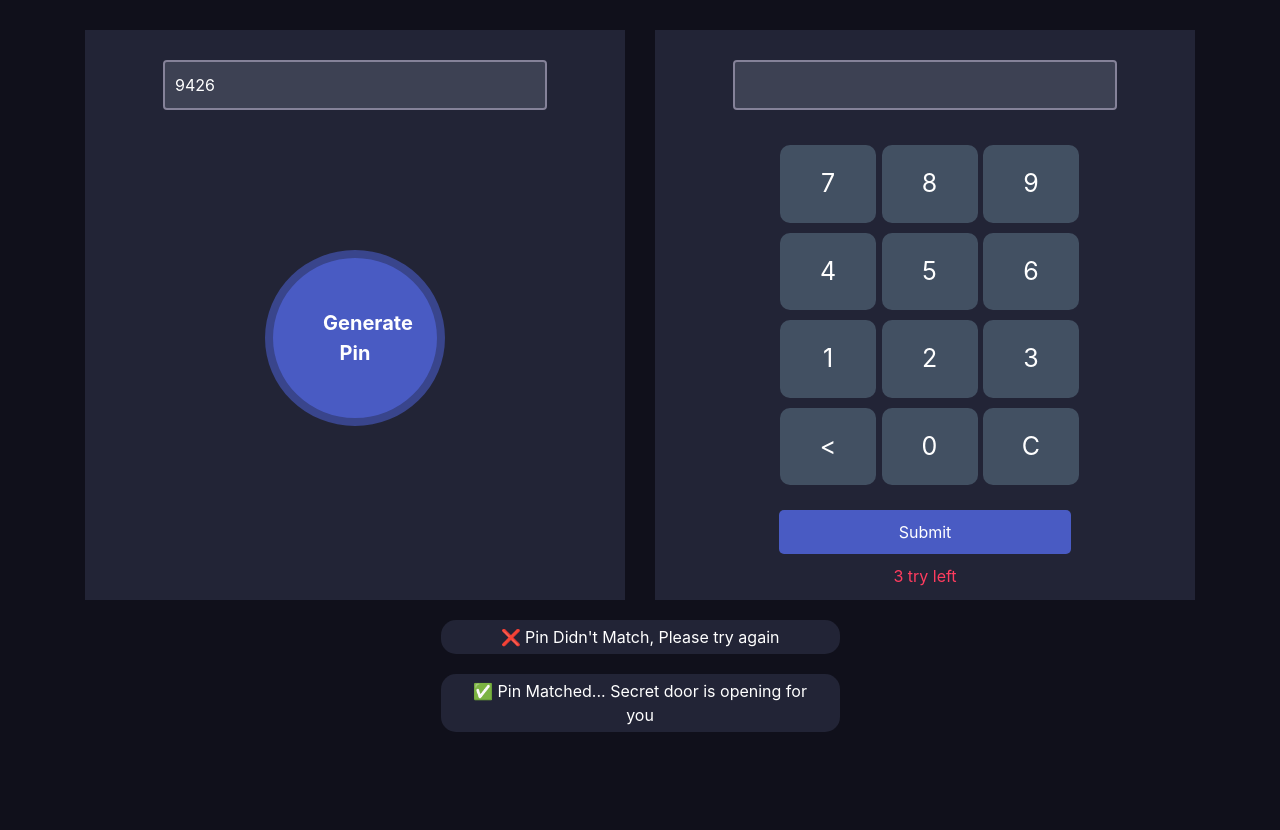
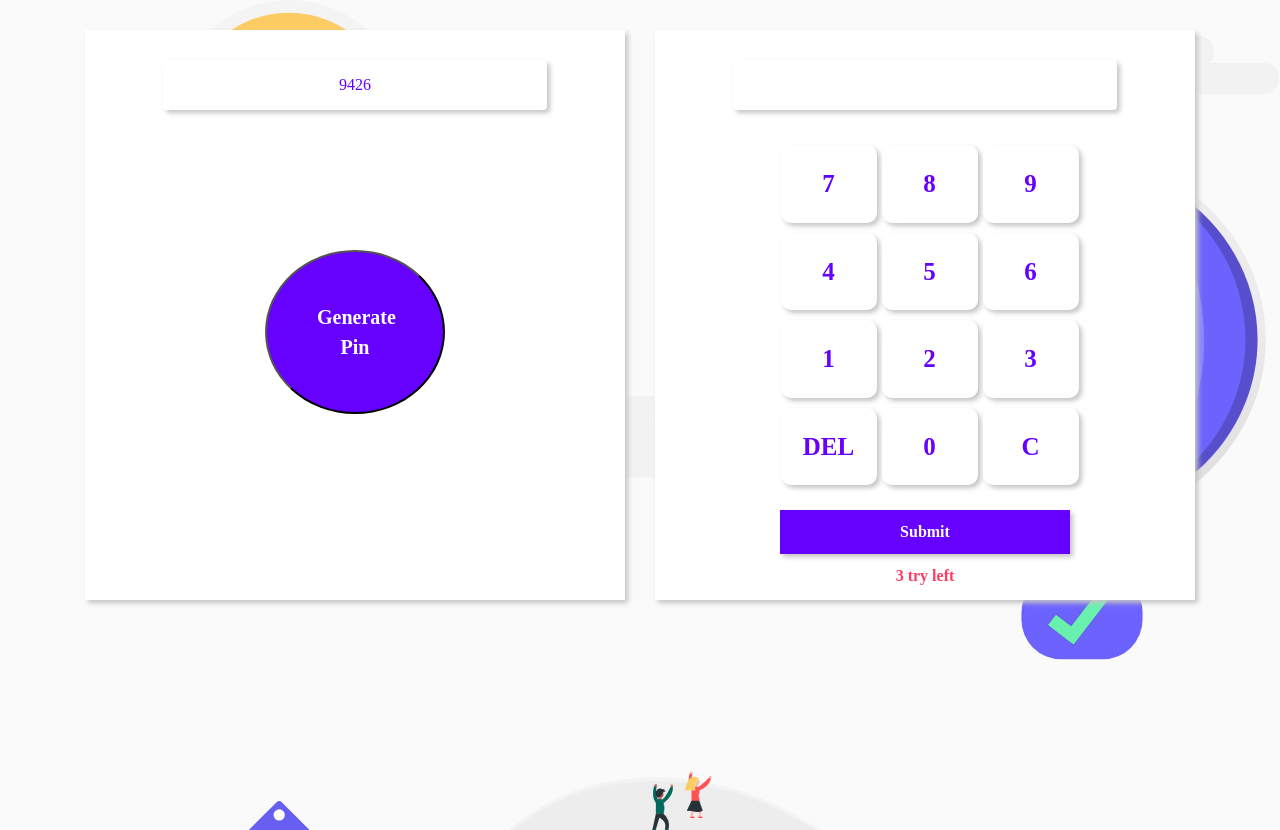
Before and after one commit to ahmfahim/pin-matcher-master, a plain HTML site: page index.html in a window 1280 px wide. Both pictures are taken after typing "Sample" into the empty fields and a click on the button "Generate Pin". Drawn offline with nearby package versions, Linux system fonts and the light colour scheme.

Commit message:
complete

```diff
--- a/index.html
+++ b/index.html
@@ -18,31 +18,31 @@
             </div>
             <div class="col-md-6">
                 <div class="input-section half-width">
-                    <input class="form-control" type="text">
+                    <input id="input-submit-pin" class="form-control" type="text">
                     <div class="numbers">
                         <div class="calc-body">
                             <div class="calc-button-row">
-                              <div class="button">7</div>
-                              <div class="button">8</div>
-                              <div class="button">9</div>
+                              <div id="btn-7" class="button">7</div>
+                              <div id="btn-8" class="button">8</div>
+                              <div id="btn-9" class="button">9</div>
                             </div>
                             <div class="calc-button-row">
-                              <div class="button">4</div>
-                              <div class="button">5</div>
-                              <div class="button">6</div>
+                              <div id="btn-4" class="button">4</div>
+                              <div id="btn-5" class="button">5</div>
+                              <div id="btn-6" class="button">6</div>
                             </div>
                             <div class="calc-button-row">
-                              <div class="button">1</div>
-                              <div class="button">2</div>
-                              <div class="button">3</div>
+                              <div id="btn-1" class="button">1</div>
+                              <div id="btn-2" class="button">2</div>
+                              <div id="btn-3" class="button">3</div>
                             </div>
                             <div class="calc-button-row">
-                                <div class="button"><</div>
-                                <div class="button">0</div>
-                                <div class="button">C</div>
+                                <div id="btn-delet" class="button">DEL</div>
+                                <div id="btn-0" class="button">0</div>
+                                <div id="btn-clear" class="button">C</div>
                             </div>
                             <div>
-                                <button type="submit" class="submit-btn">Submit</button>
+                                <button id="submit-btn" type="submit" class="submit-btn">Submit</button>
                                 <p class="action-left">3 try left</p>
                             </div>
                     </div>
@@ -50,8 +50,8 @@
             </div>
         </div>
         <div class="notify-section">
-            <p class="notify">❌ Pin Didn't Match, Please try again</p>
-            <p class="notify">✅ Pin Matched... Secret door is opening for you</p>
+            <p class="notify" id="wrong-pin">❌ Pin Didn't Match, Please try again</p>
+            <p class="notify" id="right-pin">✅ Pin Matched... Secret door is opening for you</p>
         </div>
     </div>
 
--- a/index.js
+++ b/index.js
@@ -1,7 +1,63 @@
-let pinGeneratorBtn = document.getElementById("pin-generator-btn");
-pinGeneratorBtn.addEventListener("click", function(){
+// get button id and set addEventlistener
+function getBtnId(idName, callback){
+	document.getElementById(idName).addEventListener("click" , callback)
+};
+function getId(id){
+    document.getElementById(id);
+}
+
+//pin generator
+let pinNumber =document.getElementById("pin-number");
+let generatorBtn = getBtnId("pin-generator-btn", function(){
     let randomNumber= parseInt(Math.floor(1000 + Math.random() * 9000));
-    let pinNumber =document.getElementById("pin-number");
+    document.querySelector('.action-left').innerHTML = 3+' try left'
     pinNumber.value = randomNumber;
     document.getElementById("pin-number").innerText = randomNumber;
+
+    document.getElementById("right-pin").style.display ="none";
+    document.getElementById("wrong-pin").style.display = "none";
 })
+
+// get input-submit-pin id
+let inputSubmitPin = document.getElementById("input-submit-pin");
+
+// button
+let seven = getBtnId("btn-7", ()=>{inputSubmitPin.value += 7;});
+let eight = getBtnId("btn-8", ()=>{inputSubmitPin.value += 8;});
+let nine = getBtnId("btn-9", ()=>{inputSubmitPin.value += 9;});
+let four = getBtnId("btn-4", ()=>{inputSubmitPin.value += 4;});
+let five = getBtnId("btn-5", ()=>{inputSubmitPin.value += 5;});
+let six = getBtnId("btn-6", ()=>{inputSubmitPin.value += 6;});
+let one = getBtnId("btn-1", ()=>{inputSubmitPin.value += 1;});
+let two = getBtnId("btn-2", ()=>{inputSubmitPin.value += 2;});
+let three = getBtnId("btn-3", ()=>{inputSubmitPin.value += 3;});
+let zero = getBtnId("btn-0", ()=>{inputSubmitPin.value += 0;});
+let delet = getBtnId("btn-delet", ()=>{inputSubmitPin.value = (inputSubmitPin.value).slice(0, -1);});
+let clear = getBtnId("btn-clear", ()=>{inputSubmitPin.value ="" ;});
+
+// submit section
+let count = 2;
+let submitBtn = getBtnId("submit-btn", ()=>{
+    if(pinNumber.value == ''){
+        alert('Generate Your Pin');
+    }else if(inputSubmitPin.value == ''){
+        alert("Enter the pin that you generate!");
+    }else if(inputSubmitPin.value == pinNumber.value){
+        document.getElementById("right-pin").style.display ="block";
+        document.getElementById("wrong-pin").style.display = "none";
+        inputSubmitPin.value = '';
+        pinNumbe.value = '';
+        document.querySelector('.action-left').innerHTML = ''
+    }else{
+        document.getElementById("right-pin").style.display ="none";
+        document.getElementById("wrong-pin").style.display = "block";
+        if(count < 1){
+            document.querySelector('.action-left').innerHTML = 'No more try'
+            inputSubmitPin.value = '';
+            pinNumber.value = '';
+        }else{
+            document.querySelector('.action-left').innerHTML = count-- + ' try left'
+            inputSubmitPin.value = '';
+        }
+    }
+});
--- a/style.css
+++ b/style.css
@@ -1,9 +1,14 @@
 *{
     box-sizing: border-box;
+    font-family: 'Times New Roman', Times, serif;
+    font-weight: bold;
 }
 body {
-    background: #10101B;
+    background: #fafafa;
     height: 100vh;
+    background-image: url(./image/Untitled-1.svg);
+    background-repeat: no-repeat;
+    background-size: cover;
 }
 .container {
     margin-top: 30px;
@@ -11,21 +16,22 @@ body {
 
 .half-width {
     height: 570px;
-    background: #222436;
+    background: #ffffff;
     padding: 30px;
     text-align: center;
+    box-shadow: 3px 3px 5px rgb(197, 197, 197);
 }
 .generate-btn{
     margin-top: 140px;
     width: 180px;
     padding: 50px;
-    border-radius: 50%;
-    border: 8px solid #39458C;
-    background-color: #495BC3;
+    border-radius: 100%;
+    background-color: #6600ff;
     color: #ffffff;
     font-weight: bold;
     font-size: 20px;
     text-align: center;
+    box-shadow: 3px 3px 5px rgb(197, 197, 197);
 }
 .generate-btn:focus{
     outline: none;
@@ -33,18 +39,20 @@ body {
 }
 
 input[type='text']{
-    background-color: #3D4153;
+    background-color: #ffffff;
     padding: 10px 0px;
-    color: #ffffff;
+    color: #6600ff;
     width: 80%;
     margin: 0 auto;
-    border: 2px solid #858299;
+    border:none;
+    box-shadow: 3px 3px 5px rgb(197, 197, 197);
     height: 50px;
     padding: 10px;
+    text-align: center;
 }
 input[type='text']:focus {
-    background-color: #3D4153;
-    color: #fff;
+    background-color: #fcfcfc;
+    color: black;
     font-size: 20px;
 }
 .numbers {
@@ -64,10 +72,11 @@ width: 100%;
 
 .button {
 width: 20%;
-background: #425062;
-color: #fff;
+background: #ffffff;
+color: #6600ff;
 padding: 20px 0;
 margin: 5px;
+box-shadow: 3px 3px 5px rgb(197, 197, 197);
 display: inline-block;
 font-size: 25px;
 text-align: center;
@@ -83,18 +92,20 @@ color: #E0B612;
     border: none;
     margin-top: 20px;
     padding: 10px 120px;
-    border-radius: 5px;
-    background: #495BC3;
+    background: #6600ff;
     color: #fff;
+    box-shadow: 3px 3px 5px rgb(197, 197, 197);
+    border: none;
 }
 .notify {
     color: #fff;
     text-align: center;
     margin: 0 auto;
-    background: #222436;
+    background: #6600ff;
     margin-top: 20px;
-    border-radius: 15px;
     padding: 5px 20px;
+    box-shadow: 3px 3px 5px rgb(197, 197, 197);
+
 }
 .notify-section{
     width: 35%;
@@ -104,3 +115,9 @@ color: #E0B612;
     color: #FF3C5F;
     margin-top: 10px;
 }
+#right-pin{
+    display: none;
+}
+#wrong-pin{
+    display: none;
+}
```
Also changed, not shown: image/Untitled-1.svg (added).
